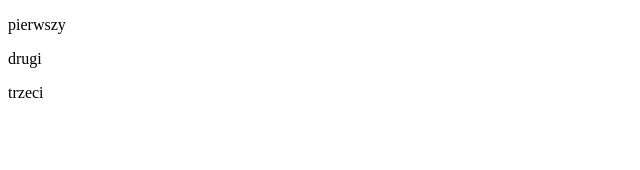
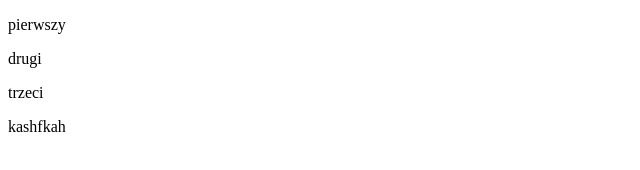
Before and after one commit to sfidura/sfidura.github.io, a plain HTML site: page index.html in a window 1280 px wide. Shown: the full height of the page, 0-640 px from the left. Drawn offline with Linux system fonts and the light colour scheme.

Commit message:
Czwarty paragraf

```diff
--- a/index.html
+++ b/index.html
@@ -9,6 +9,6 @@
     <p>pierwszy</p>
     <p>drugi</p>
     <p>trzeci</p>
-
+    <p>kashfkah</p>
 </body>
 </html>
```
